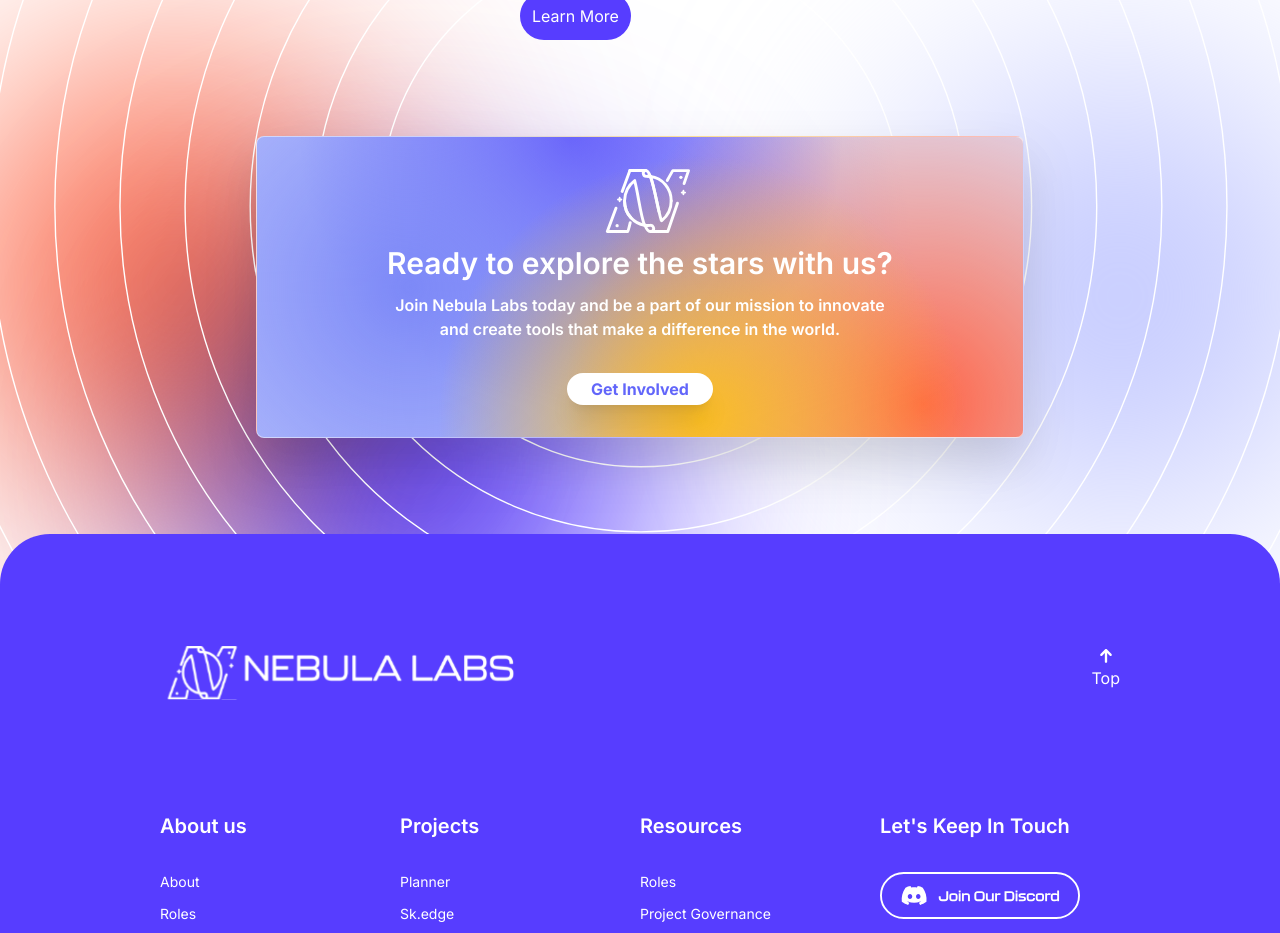
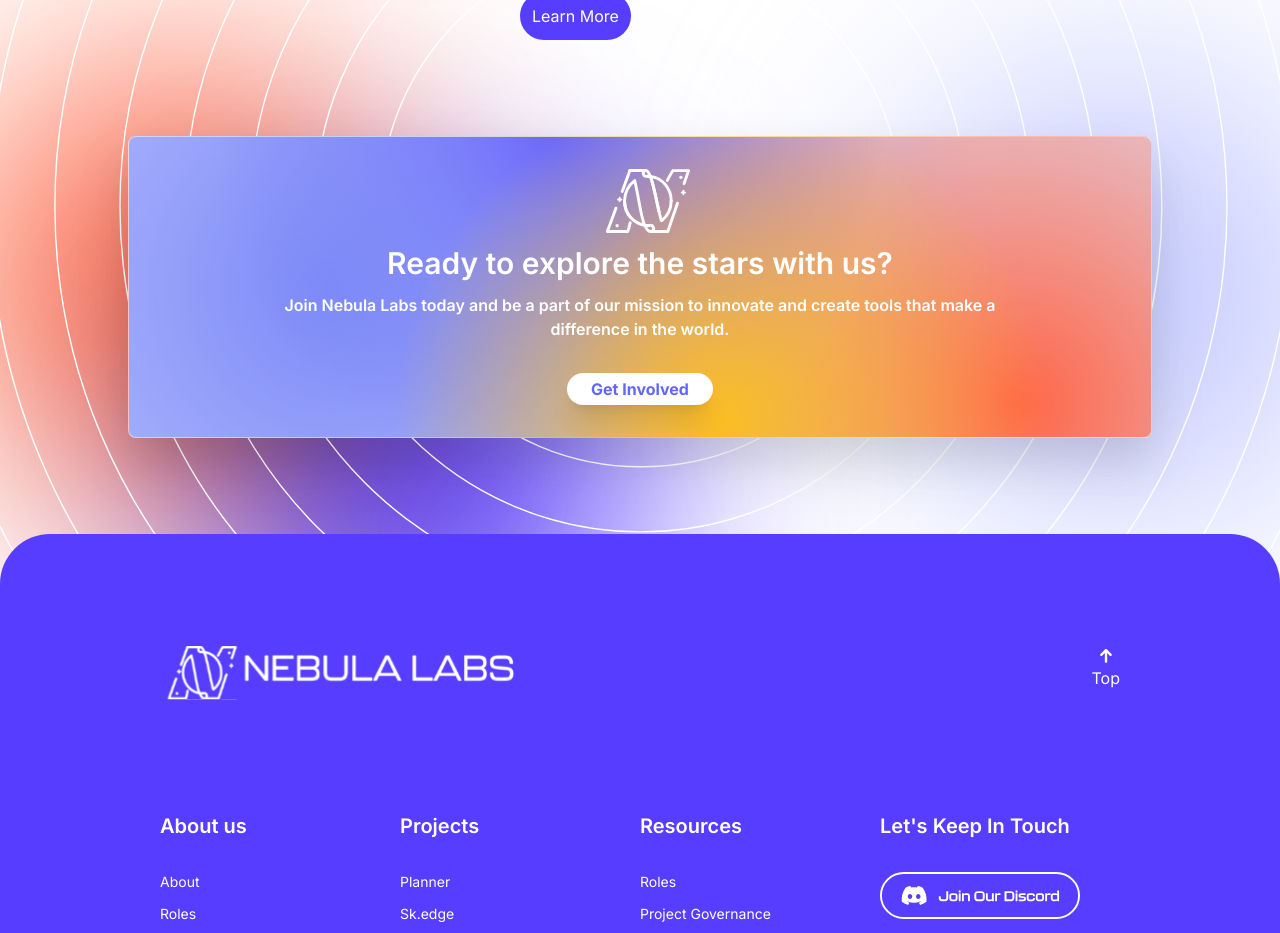
Before and after one commit to UTDNebula/website-v2, a Next.js app: page / in a window 1280 px wide. Shown: the part 1260-2193 px from the top of the page. Built offline with nearby package versions, Linux system fonts and the light colour scheme.

Commit message:
Increase width of card

```diff
--- a/src/components/CTA.tsx
+++ b/src/components/CTA.tsx
@@ -14,8 +14,8 @@ const CTA = () => {
     />
     <Blob className="left-[70%] -top-16 -z-20" color="periwinkle" size="medium" />
         </div>
-    {/* TODO: stroke */}
-      <div className="mx-6 md:max-w-3xl md:px-32 py-8 sm:px-20 px-12 text-white text-center flex flex-col place-items-center rounded-lg gap-3 font-semibold drop-shadow-2xl hover:scale-105 duration-200 scale-100 transition-transform border border-opacity-50 border-white" style={{
+
+      <div className="mx-6 md:max-w-5xl md:px-36 py-8 sm:px-20 px-12 text-white text-center flex flex-col place-items-center rounded-lg gap-3 font-semibold drop-shadow-2xl hover:scale-105 duration-200 scale-100 transition-transform border border-opacity-50 border-white" style={{
           backgroundColor:'hsla(226,100%,93%,1)',
           backgroundImage: `radial-gradient(circle at 58% 94%, hsla(43,96%,56%,1) 0px, transparent 50%),
           radial-gradient(circle at 87% 89%, hsla(10,100%,64%,1) 0px, transparent 50%),
```
